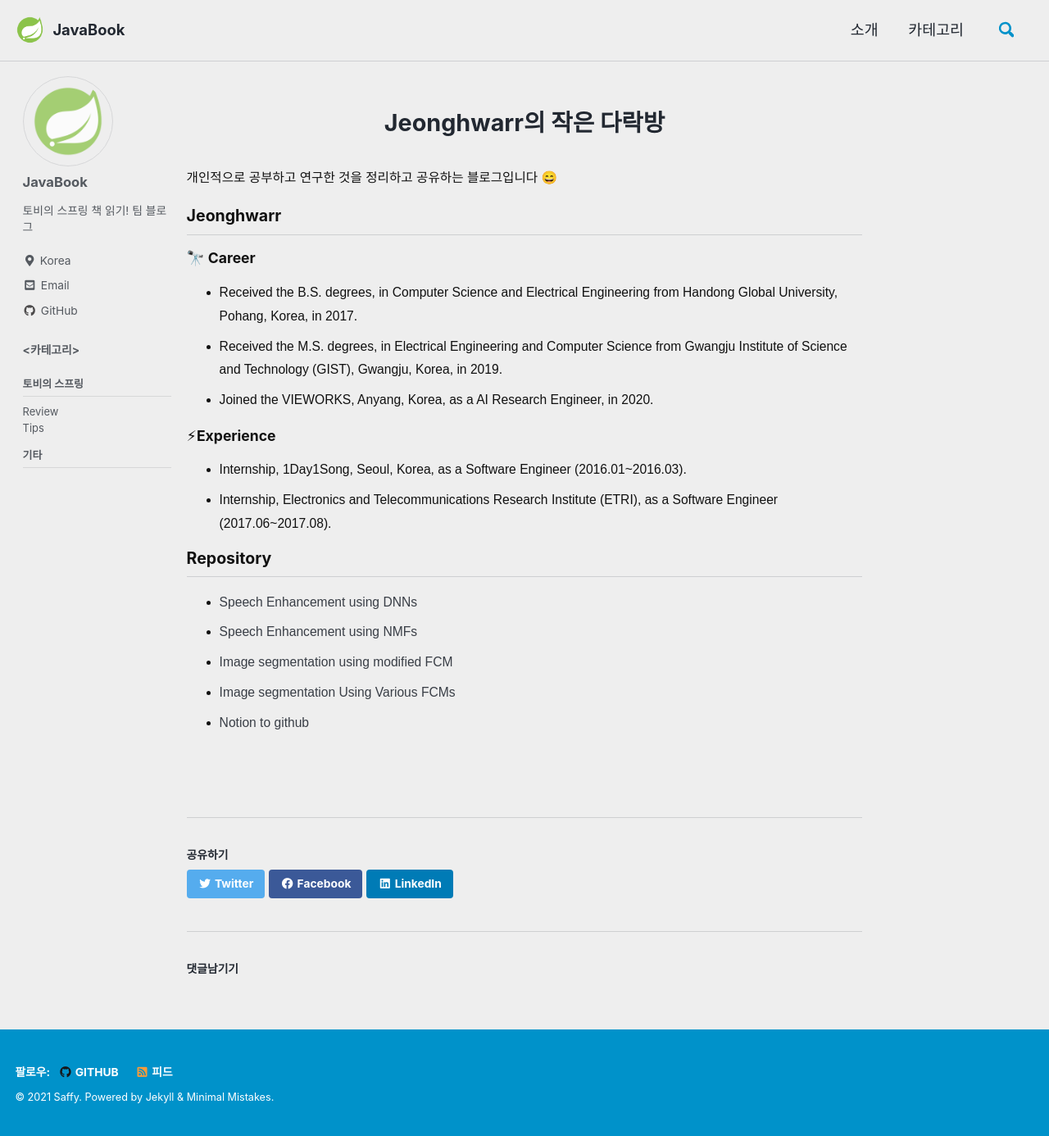
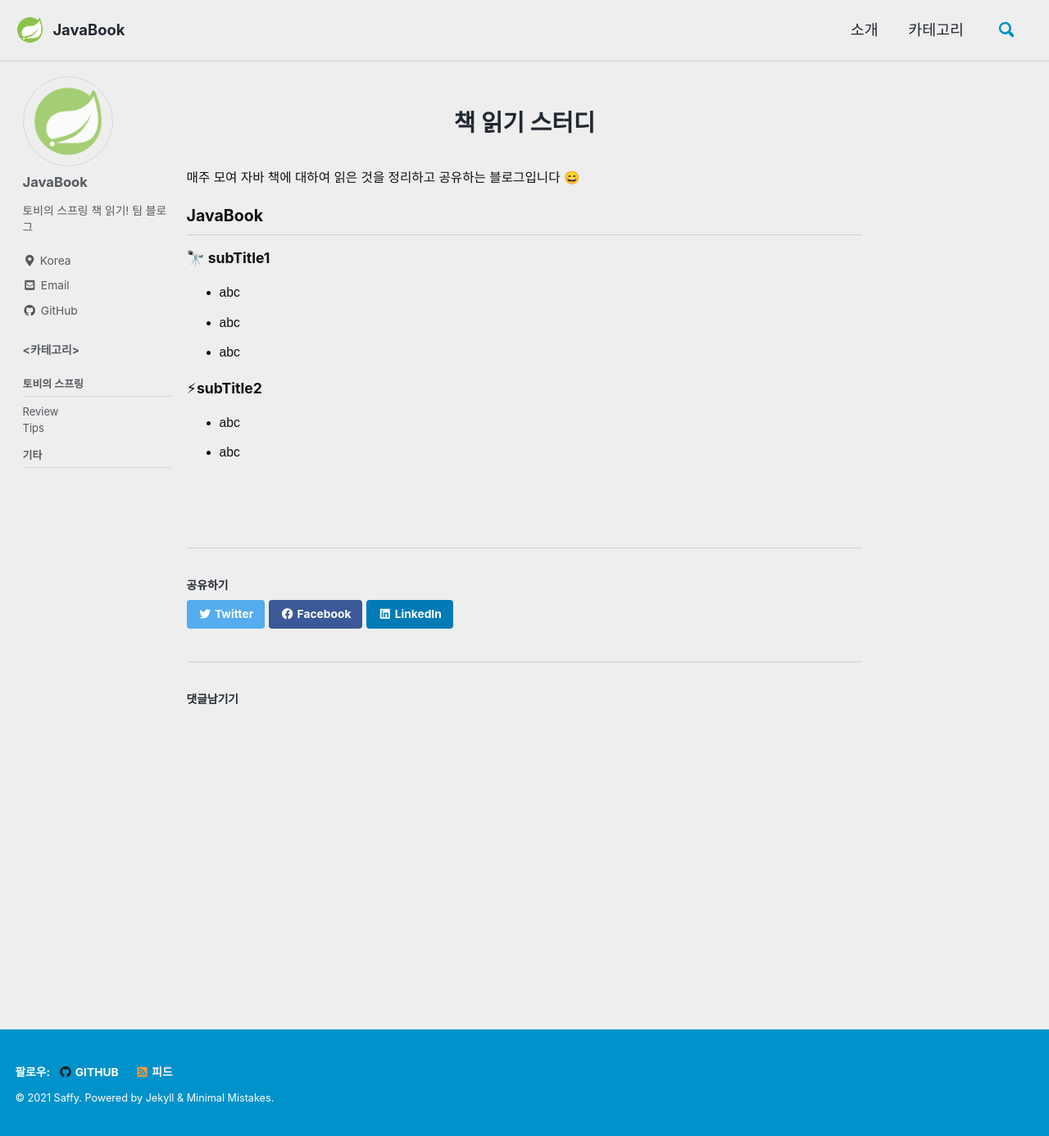
Before and after one commit to JavaBookStudy/JavaBookStudy.github.io, a Jekyll site: the page built from _pages/about.md, in a window 1280 px wide and 1386 px high. Shown: the whole window at 82% size. Built offline with Jekyll 4.4.1, drawn with Linux system fonts in a browser that asks for light colours; cached includes are drawn as plain includes; some web fonts are replaced; comment, search, counter and statistics services are not loaded.

Commit message:
chagne about

```diff
--- a/_pages/about.md
+++ b/_pages/about.md
@@ -1,24 +1,20 @@
 ---
-title: Jeonghwarr의 작은 다락방
+title: 책 읽기 스터디
 permalink: /about/
 layout: single
 ---
 
-개인적으로 공부하고 연구한 것을 정리하고 공유하는 블로그입니다 😄
+매주 모여 자바 책에 대하여 읽은 것을 정리하고 공유하는 블로그입니다 😄
 
-## Jeonghwarr
-### 🔭 <b>Career</b>
-- Received the B.S. degrees, in Computer Science and Electrical Engineering from Handong Global University, Pohang, Korea, in 2017.
-- Received the M.S. degrees, in Electrical Engineering and Computer Science from Gwangju Institute of Science and Technology (GIST), Gwangju, Korea, in 2019.
-- Joined the VIEWORKS, Anyang, Korea, as a AI Research Engineer, in 2020.
+## JavaBook
 
-### ⚡<b>Experience</b>
-- Internship, 1Day1Song, Seoul, Korea, as a Software Engineer (2016.01~2016.03).
-- Internship, Electronics and Telecommunications Research Institute (ETRI), as a Software Engineer (2017.06~2017.08).
+### 🔭 <b>subTitle1</b>
 
-## Repository
-- [Speech Enhancement using DNNs](https://github.com/jeongHwarr/sednn_modify)
-- [Speech Enhancement using NMFs](https://github.com/jeongHwarr/Speech_Enhancement_NMF)
-- [Image segmentation using modified FCM](https://github.com/jeongHwarr/MFCM_segmentation)
-- [Image segmentation Using Various FCMs](https://github.com/jeongHwarr/various_FCM_segmentation)
-- [Notion to github](https://github.com/jeongHwarr/notion-to-github-python)
+- abc
+- abc
+- abc
+
+### ⚡<b>subTitle2</b>
+
+- abc
+- abc
```
